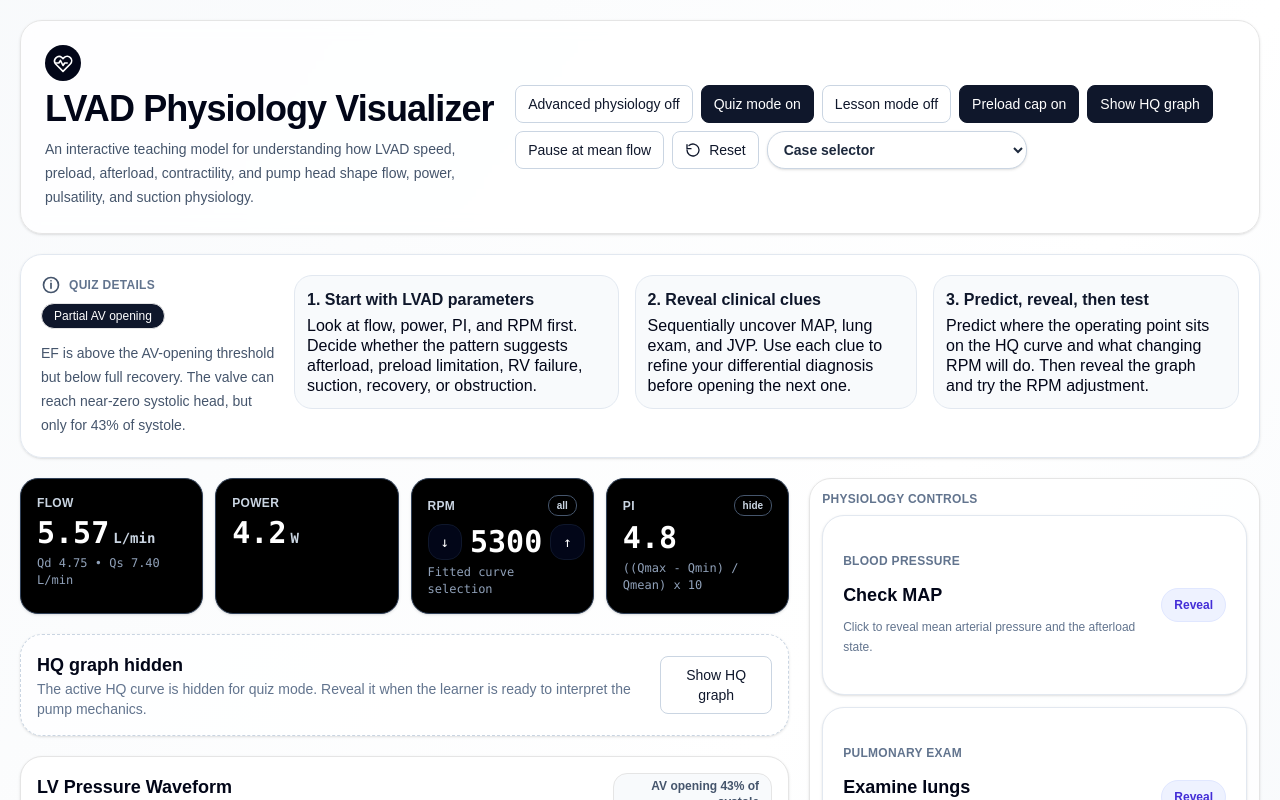
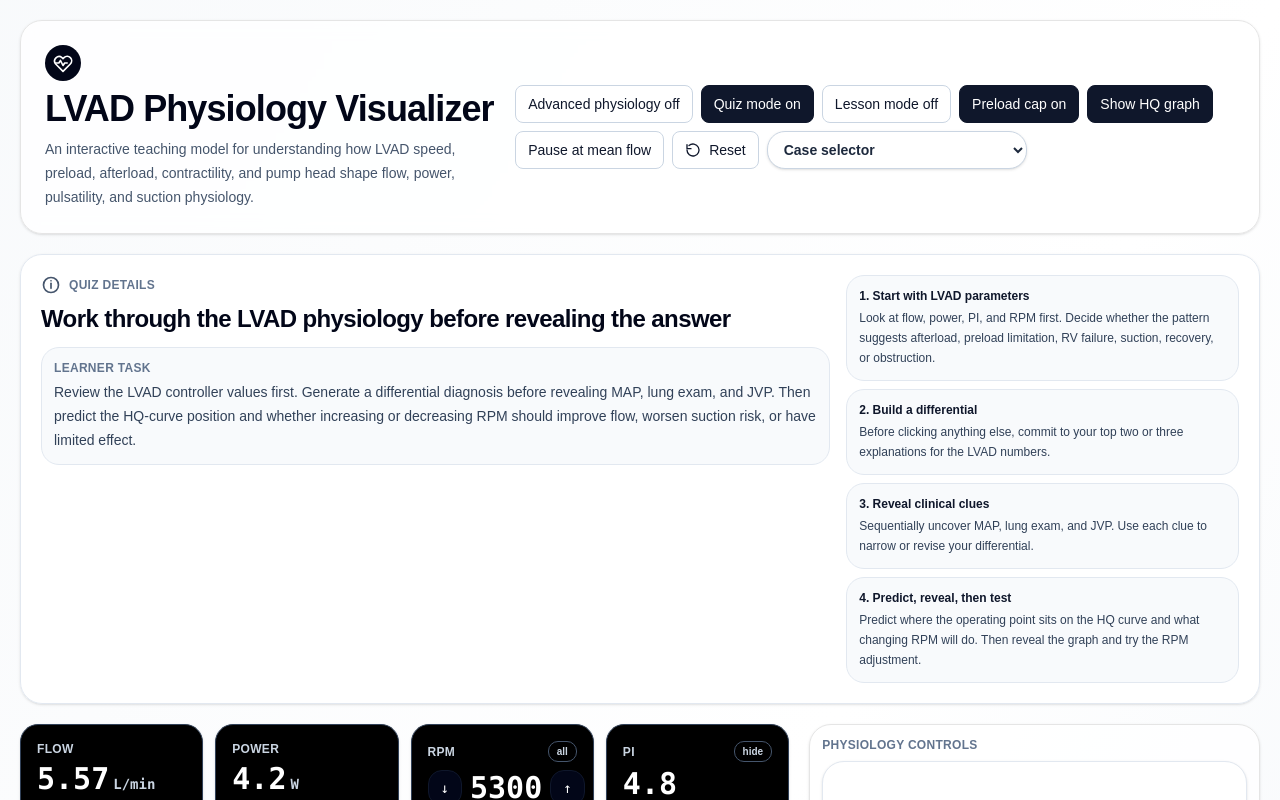
Before and after one commit to rudyunni/lvad-physiology-visualizer, a React (Vite) app: page / in a window 1280 px wide. Both pictures are taken after a click on the button "Quiz mode off". Shown: the top 800 px of the page. Built offline with nearby package versions, Linux system fonts and the light colour scheme.

Commit message:
Update LVAD visualizer

```diff
--- a/src/App.tsx
+++ b/src/App.tsx
@@ -1422,40 +1422,38 @@ const rvRatioFromContractility = (contractility) => clamp(1.25 - 0.023 * contrac
                     <MiniIcon type="info" className="h-5 w-5 text-slate-600" />
                     <div className="text-xs font-black uppercase tracking-wide text-slate-500">Quiz details</div>
                   </div>
-                  <div className="flex flex-wrap items-center gap-2">
-                    <Badge className="rounded-xl px-3 py-1 text-sm">{model.status}</Badge>
-                    {activeCase ? <Badge variant="secondary" className="rounded-xl px-3 py-1 text-sm">{activeCase.label}</Badge> : null}
-                  </div>
+                  <h2 className="text-2xl font-black tracking-tight text-slate-950">Work through the LVAD physiology before revealing the answer</h2>
                   {activeCase ? (
                     <div className="mt-3 rounded-2xl border border-slate-200 bg-slate-50 p-3">
-                      <div className="text-xs font-bold uppercase tracking-wide text-slate-500">Case question</div>
+                      <div className="text-xs font-bold uppercase tracking-wide text-slate-500">Case prompt</div>
                       <p className="mt-1 text-sm font-semibold leading-6 text-slate-800">{activeCase.question}</p>
-                      <p className="mt-2 text-xs leading-5 text-slate-500">Case settings loaded. Examine MAP, lungs, and JVP before revealing the hidden hemodynamics.</p>
+                      <p className="mt-2 text-xs leading-5 text-slate-500">Use the controller values first, then reveal clinical clues one at a time before opening the HQ graph.</p>
                     </div>
                   ) : (
-                    <p className="mt-3 text-sm leading-6 text-slate-600">
-                      {showPreloadLimit ? model.explanation : "Preload limiting is currently turned off. The graph is showing the theoretical HQ-curve behavior from pressure-derived head alone, without patient-side flow supply constraints."}
-                    </p>
+                    <div className="mt-3 rounded-2xl border border-slate-200 bg-slate-50 p-3">
+                      <div className="text-xs font-bold uppercase tracking-wide text-slate-500">Learner task</div>
+                      <p className="mt-1 text-sm leading-6 text-slate-700">
+                        Review the LVAD controller values first. Generate a differential diagnosis before revealing MAP, lung exam, and JVP. Then predict the HQ-curve position and whether increasing or decreasing RPM should improve flow, worsen suction risk, or have limited effect.
+                      </p>
+                    </div>
                   )}
                 </div>
-              <div className="rounded-2xl border border-slate-200 bg-slate-50 p-3">
-                  <div className="font-bold text-slate-900">1. Start with LVAD parameters</div>
-                  <div className="mt-1 leading-5">
-                    Look at flow, power, PI, and RPM first. Decide whether the pattern suggests afterload, preload limitation, RV failure, suction, recovery, or obstruction.
+                <div className="grid min-w-[280px] gap-2 text-xs text-slate-700 sm:grid-cols-2 lg:grid-cols-1">
+                  <div className="rounded-2xl border border-slate-200 bg-slate-50 p-3">
+                    <div className="font-bold text-slate-900">1. Start with LVAD parameters</div>
+                    <div className="mt-1 leading-5">Look at flow, power, PI, and RPM first. Decide whether the pattern suggests afterload, preload limitation, RV failure, suction, recovery, or obstruction.</div>
                   </div>
-                </div>
-
-                <div className="rounded-2xl border border-slate-200 bg-slate-50 p-3">
-                  <div className="font-bold text-slate-900">2. Reveal clinical clues</div>
-                  <div className="mt-1 leading-5">
-                    Sequentially uncover MAP, lung exam, and JVP. Use each clue to refine your differential diagnosis before opening the next one.
+                  <div className="rounded-2xl border border-slate-200 bg-slate-50 p-3">
+                    <div className="font-bold text-slate-900">2. Build a differential</div>
+                    <div className="mt-1 leading-5">Before clicking anything else, commit to your top two or three explanations for the LVAD numbers.</div>
                   </div>
-                </div>
-
-                <div className="rounded-2xl border border-slate-200 bg-slate-50 p-3">
-                  <div className="font-bold text-slate-900">3. Predict, reveal, then test</div>
-                  <div className="mt-1 leading-5">
-                    Predict where the operating point sits on the HQ curve and what changing RPM will do. Then reveal the graph and try the RPM adjustment.
+                  <div className="rounded-2xl border border-slate-200 bg-slate-50 p-3">
+                    <div className="font-bold text-slate-900">3. Reveal clinical clues</div>
+                    <div className="mt-1 leading-5">Sequentially uncover MAP, lung exam, and JVP. Use each clue to narrow or revise your differential.</div>
+                  </div>
+                  <div className="rounded-2xl border border-slate-200 bg-slate-50 p-3">
+                    <div className="font-bold text-slate-900">4. Predict, reveal, then test</div>
+                    <div className="mt-1 leading-5">Predict where the operating point sits on the HQ curve and what changing RPM will do. Then reveal the graph and try the RPM adjustment.</div>
                   </div>
                 </div>
               </div>
```
